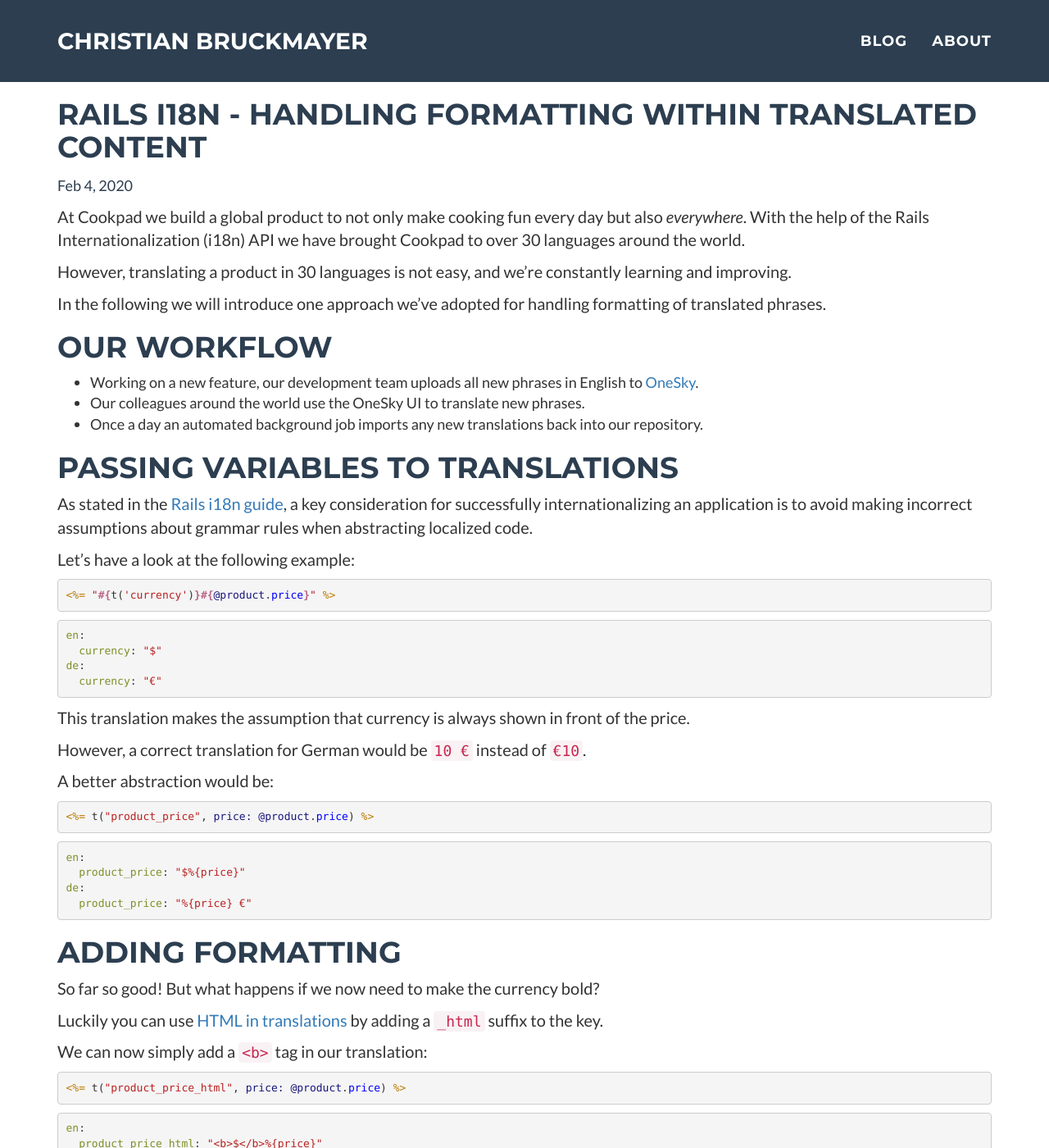
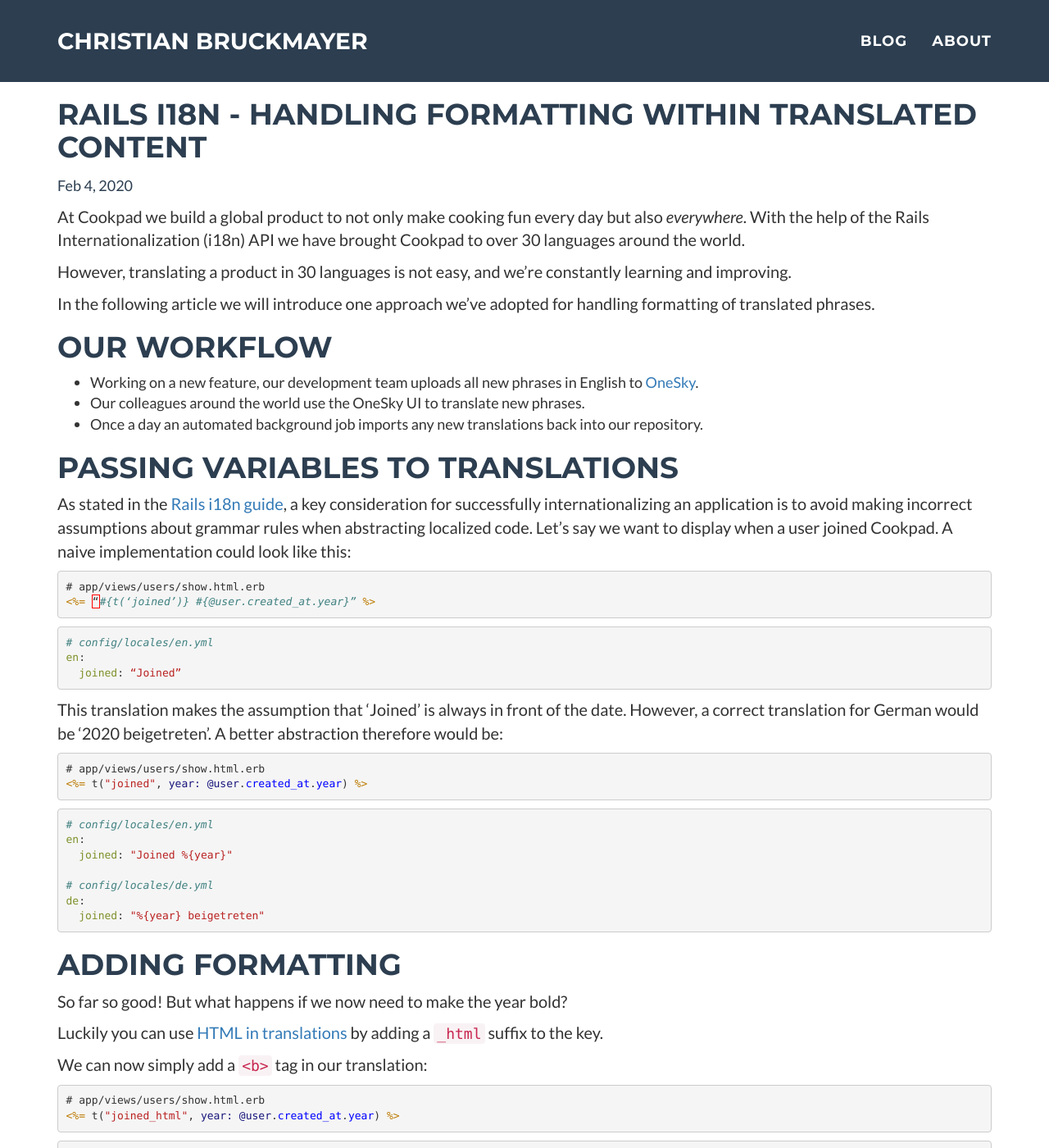
Before and after one commit to ChrisBr/bruckmayer.net, a Jekyll site: the page built from _posts/2020-02-04-rails-i18n.markdown, in a window 1280 px wide and 1400 px high. Shown: the whole window at 82% size. Built offline with Jekyll 4.4.1, drawn with Linux system fonts in a browser that asks for light colours; comment, search, counter and statistics services are not loaded; some of the changed text lies outside the part shown.

Commit message:
Update i18n post

````diff
--- a/_posts/2020-02-04-rails-i18n.markdown
+++ b/_posts/2020-02-04-rails-i18n.markdown
@@ -7,9 +7,9 @@ categories: Rails
 At Cookpad we build a global product to not only make cooking fun every day but also *everywhere*.
 With the help of the Rails Internationalization (i18n) API we have brought Cookpad to over 30 languages around the world.
 
-However, translating a product in 30 languages is not easy, and we're constantly learning and improving.
+However, translating a product in 30 languages is not easy, and we’re constantly learning and improving.
 
-In the following we will introduce one approach we've adopted for handling formatting of translated phrases.
+In the following article we will introduce one approach we’ve adopted for handling formatting of translated phrases.
 
 # Our Workflow
 - Working on a new feature, our development team uploads all new phrases in English to [OneSky](https://www.oneskyapp.com/).
@@ -18,54 +18,61 @@ In the following we will introduce one approach we've adopted for handling forma
 
 # Passing Variables to Translations
 As stated in the [Rails i18n guide](https://guides.rubyonrails.org/i18n.html#passing-variables-to-translations), a key consideration for successfully internationalizing an application is to avoid making incorrect assumptions about grammar rules when abstracting localized code.
+Let’s say we want to display when a user joined Cookpad.
+A naive implementation could look like this:
 
-Let's have a look at the following example:
 ```erb
-<%= "#{t('currency')}#{@product.price}" %>
+# app/views/users/show.html.erb
+<%= “#{t(‘joined’)} #{@user.created_at.year}” %>
 ```
 
 ```yaml
+# config/locales/en.yml
 en:
-  currency: "$"
-de:
-  currency: "€"
+  joined: “Joined”
 ```
 
-This translation makes the assumption that currency is always shown in front of the price.
-
-However, a correct translation for German would be `10 €` instead of `€10`.
-
-A better abstraction would be:
+This translation makes the assumption that 'Joined' is always in front of the date.
+However, a correct translation for German would be ‘2020 beigetreten’.
+A better abstraction therefore would be:
 
 ```erb
-<%= t("product_price", price: @product.price) %>
+# app/views/users/show.html.erb
+<%= t("joined", year: @user.created_at.year) %>
 ```
 
 ```yaml
+# config/locales/en.yml
 en:
-  product_price: "$%{price}"
+  joined: "Joined %{year}"
+
+# config/locales/de.yml
 de:
-  product_price: "%{price} €"
+  joined: "%{year} beigetreten"
 ```
 
 # Adding Formatting
 
 So far so good!
-But what happens if we now need to make the currency bold?
+But what happens if we now need to make the year bold?
 
 Luckily you can use [HTML in translations](https://guides.rubyonrails.org/i18n.html#using-safe-html-translations) by adding a `_html` suffix to the key.
 
 We can now simply add a `<b>` tag in our translation:
 
 ```erb
-<%= t("product_price_html", price: @product.price) %>
+# app/views/users/show.html.erb
+<%= t("joined_html", year: @user.created_at.year) %>
 ```
 
 ```yaml
+# config/locales/en.yml
 en:
-  product_price_html: "<b>$</b>%{price}"
+  joined_html: "Joined <b>%{year}</b>"
+
+# config/locales/de.yml
 de:
-  product_price_html: "%{price} <b>€</b>"
+  joined_html: "<b>%{year}</b> beigetreten"
 ```
 
 Problem solved, right?
@@ -83,19 +90,19 @@ Not quite, because we're now _mixing content and formatting_ which leads to othe
 The solution we've adopted is to _pass in any formatting to the translation_:
 
 ```erb
-<%= t "product_price_html",
-  price: @product.price,
-  currency: tag.b(t("currency"))
+# app/views/users/show.html.erb
+<%= t “joined_html”,
+  year: tag.b(@user.created_at.year)
 %>
-```
 
 ```yaml
+# config/locales/en.yml
 en:
-  currency: $
-  product_price_html: "%{currency}%{price}"
+  joined_html: "Joined %{year}"
+# config/locales/de.yml
+
 de:
-  currency: €
-  product_price_html: "%{price} %{currency}"
+  joined_html: "%{year} beigetreten"
 ```
 
 This can scale to accomodate even complicated markup, by combining
````
Also changed, not shown: other parts of _posts/2020-02-04-rails-i18n.markdown (+3 -0 lines).
